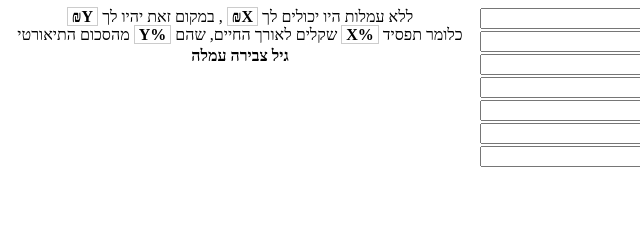
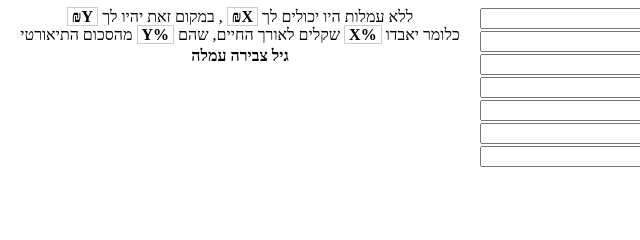
Before and after one commit to yehonatanz/pension, a website: page docs/index.html in a window 1280 px wide. Shown: the top 240 px of the page, 0-640 px from the left. Drawn offline with Linux system fonts and the light colour scheme.

Commit message:
Gender neutral language

```diff
--- a/docs/index.html
+++ b/docs/index.html
@@ -44,7 +44,7 @@
             <span class="calculated-output" id="output-total">Y₪</span>
         </div>
         <div>
-            כלומר תפסיד
+            כלומר יאבדו
             <span class="calculated-output" id="output-diff-due-to-fees">%X</span>
             שקלים לאורך החיים, שהם
             <span class="calculated-output" id="output-diff-due-to-fees-percentage">%Y</span>
```
